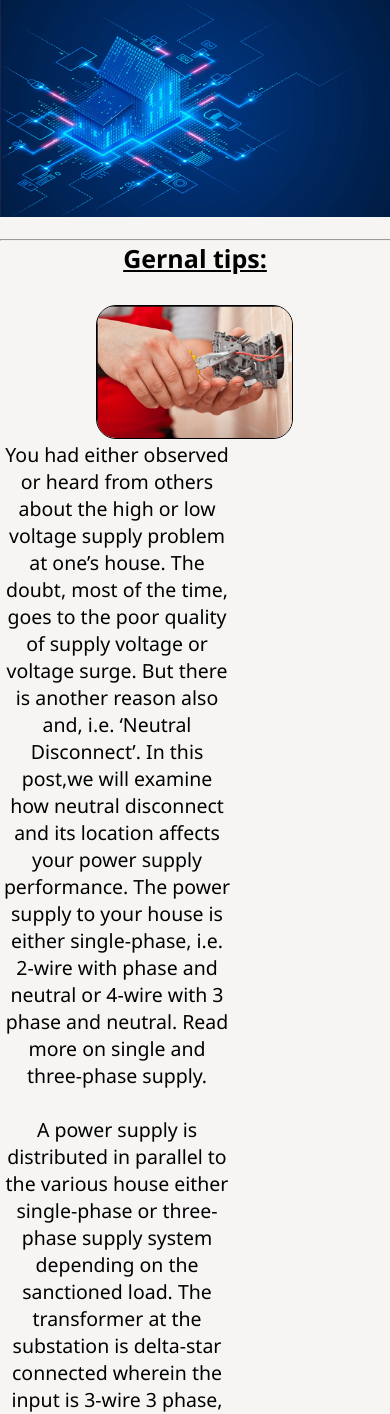
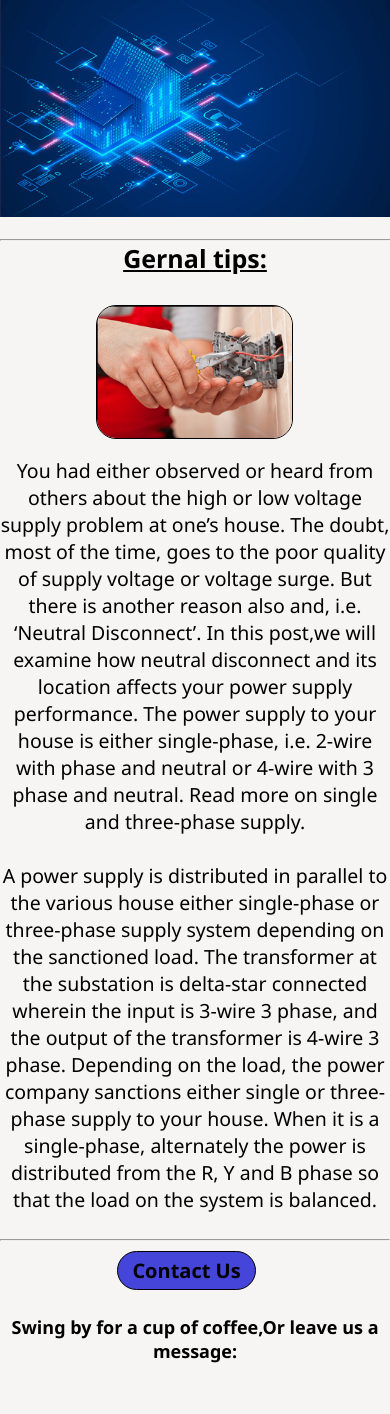
Before and after one commit to 9926830418/Electric-billing-system, a PHP site: page / in a window 390 px wide. Shown: the part 867-2281 px from the top of the page. Run offline with PHP 8.4, Linux system fonts and the light colour scheme; some libraries are stand-ins or nearby versions.

Commit message:
Update style.css

```diff
--- a/style.css
+++ b/style.css
@@ -454,12 +454,13 @@ label #butn, label #cancel{
   }
 
   #intro{
-	  width:60%;
-
-    margin-top: 40%;
-	  padding:10px 10px;
-    text-align:center;
-    font-size: 5vw;
+	  width:100%;
+            display:block;
+           margin-top: 40%;
+	  margin-left:auto;
+	  margin-right:auto;
+          text-align:center;
+          font-size: 5vw;
 	  padding-left:0px;
   }
 }
```
